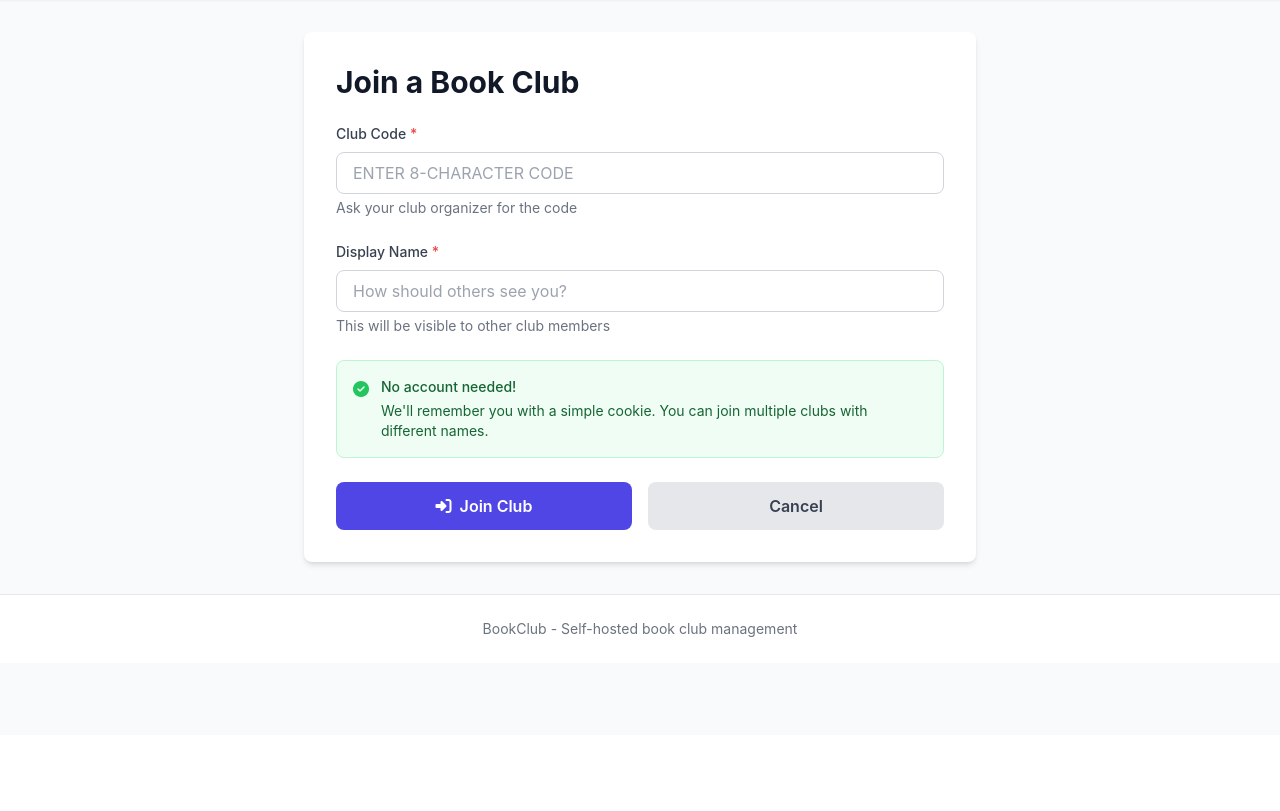
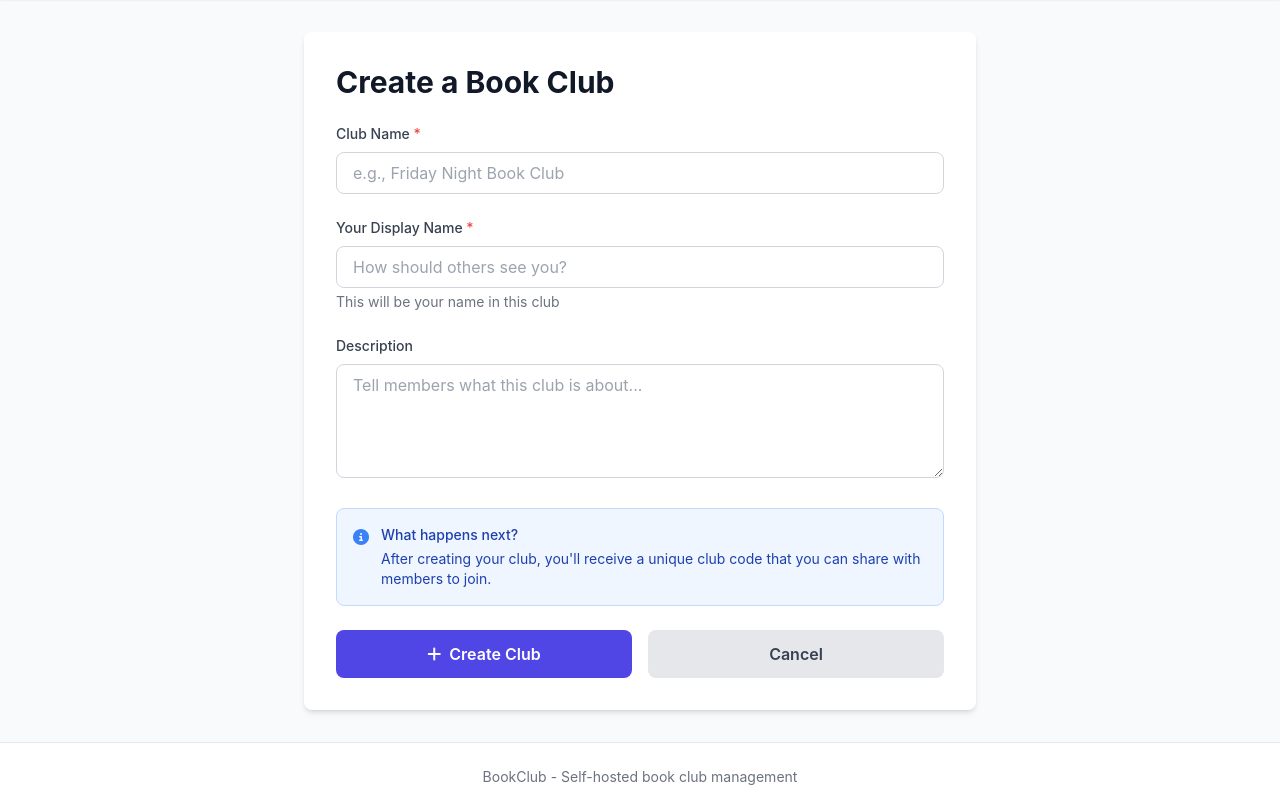
Before and after one commit to Domatron22/bookclub, a FastAPI app: page /clubs/create in a window 1280 px wide. Shown: the part 65-876 px from the top of the page. Before the commit the page ends 702 px from the top, so only its background shows below. Run offline with FastAPI, Linux system fonts and the light colour scheme; style sheets or scripts are compiled from the project's sources.

Commit message:
Fixing Create Club Bug

```diff
--- a/app/templates/clubs/create.html
+++ b/app/templates/clubs/create.html
@@ -3,29 +3,26 @@
 {% block content %}
 <div class="max-w-2xl mx-auto">
     <div class="bg-white dark:bg-gray-800 rounded-lg shadow-md p-8 transition-colors duration-200">
-        <h2 class="text-3xl font-bold text-gray-900 dark:text-white mb-6">Join a Book Club</h2>
+        <h2 class="text-3xl font-bold text-gray-900 dark:text-white mb-6">Create a Book Club</h2>
 
-        <form method="POST" action="/clubs/join" class="space-y-6">
+        <form method="POST" action="/clubs/create" class="space-y-6">
             <div>
-                <label for="code" class="block text-sm font-medium text-gray-700 dark:text-gray-300 mb-2">
-                    Club Code <span class="text-red-500">*</span>
+                <label for="name" class="block text-sm font-medium text-gray-700 dark:text-gray-300 mb-2">
+                    Club Name <span class="text-red-500">*</span>
                 </label>
                 <input
                     type="text"
-                    id="code"
-                    name="code"
+                    id="name"
+                    name="name"
                     required
-                    maxlength="8"
-                    class="w-full px-4 py-2 border border-gray-300 dark:border-gray-600 rounded-lg focus:ring-2 focus:ring-indigo-500 focus:border-transparent uppercase transition-colors duration-200"
-                    placeholder="Enter 8-character code"
-                    style="text-transform: uppercase;"
+                    class="w-full px-4 py-2 border border-gray-300 dark:border-gray-600 rounded-lg focus:ring-2 focus:ring-indigo-500 focus:border-transparent transition-colors duration-200"
+                    placeholder="e.g., Friday Night Book Club"
                 >
-                <p class="mt-1 text-sm text-gray-500 dark:text-gray-400">Ask your club organizer for the code</p>
             </div>
 
             <div>
                 <label for="display_name" class="block text-sm font-medium text-gray-700 dark:text-gray-300 mb-2">
-                    Display Name <span class="text-red-500">*</span>
+                    Your Display Name <span class="text-red-500">*</span>
                 </label>
                 <input
                     type="text"
@@ -35,15 +32,28 @@
                     class="w-full px-4 py-2 border border-gray-300 dark:border-gray-600 rounded-lg focus:ring-2 focus:ring-indigo-500 focus:border-transparent transition-colors duration-200"
                     placeholder="How should others see you?"
                 >
-                <p class="mt-1 text-sm text-gray-500 dark:text-gray-400">This will be visible to other club members</p>
+                <p class="mt-1 text-sm text-gray-500 dark:text-gray-400">This will be your name in this club</p>
             </div>
 
-            <div class="bg-green-50 dark:bg-green-900/20 border border-green-200 dark:border-green-800 rounded-lg p-4">
+            <div>
+                <label for="description" class="block text-sm font-medium text-gray-700 dark:text-gray-300 mb-2">
+                    Description
+                </label>
+                <textarea
+                    id="description"
+                    name="description"
+                    rows="4"
+                    class="w-full px-4 py-2 border border-gray-300 dark:border-gray-600 rounded-lg focus:ring-2 focus:ring-indigo-500 focus:border-transparent transition-colors duration-200"
+                    placeholder="Tell members what this club is about..."
+                ></textarea>
+            </div>
+
+            <div class="bg-blue-50 dark:bg-blue-900/20 border border-blue-200 dark:border-blue-800 rounded-lg p-4">
                 <div class="flex">
-                    <i class="fas fa-check-circle text-green-500 dark:text-green-400 mt-1 mr-3"></i>
-                    <div class="text-sm text-green-800 dark:text-green-300">
-                        <p class="font-medium mb-1">No account needed!</p>
-                        <p>We'll remember you with a simple cookie. You can join multiple clubs with different names.</p>
+                    <i class="fas fa-info-circle text-blue-500 dark:text-blue-400 mt-1 mr-3"></i>
+                    <div class="text-sm text-blue-800 dark:text-blue-300">
+                        <p class="font-medium mb-1">What happens next?</p>
+                        <p>After creating your club, you'll receive a unique club code that you can share with members to join.</p>
                     </div>
                 </div>
             </div>
@@ -53,7 +63,7 @@
                     type="submit"
                     class="flex-1 bg-indigo-600 hover:bg-indigo-700 dark:bg-indigo-500 dark:hover:bg-indigo-600 text-white font-semibold px-6 py-3 rounded-lg transition duration-150"
                 >
-                    <i class="fas fa-sign-in-alt mr-2"></i>Join Club
+                    <i class="fas fa-plus mr-2"></i>Create Club
                 </button>
                 <a
                     href="/"
```
